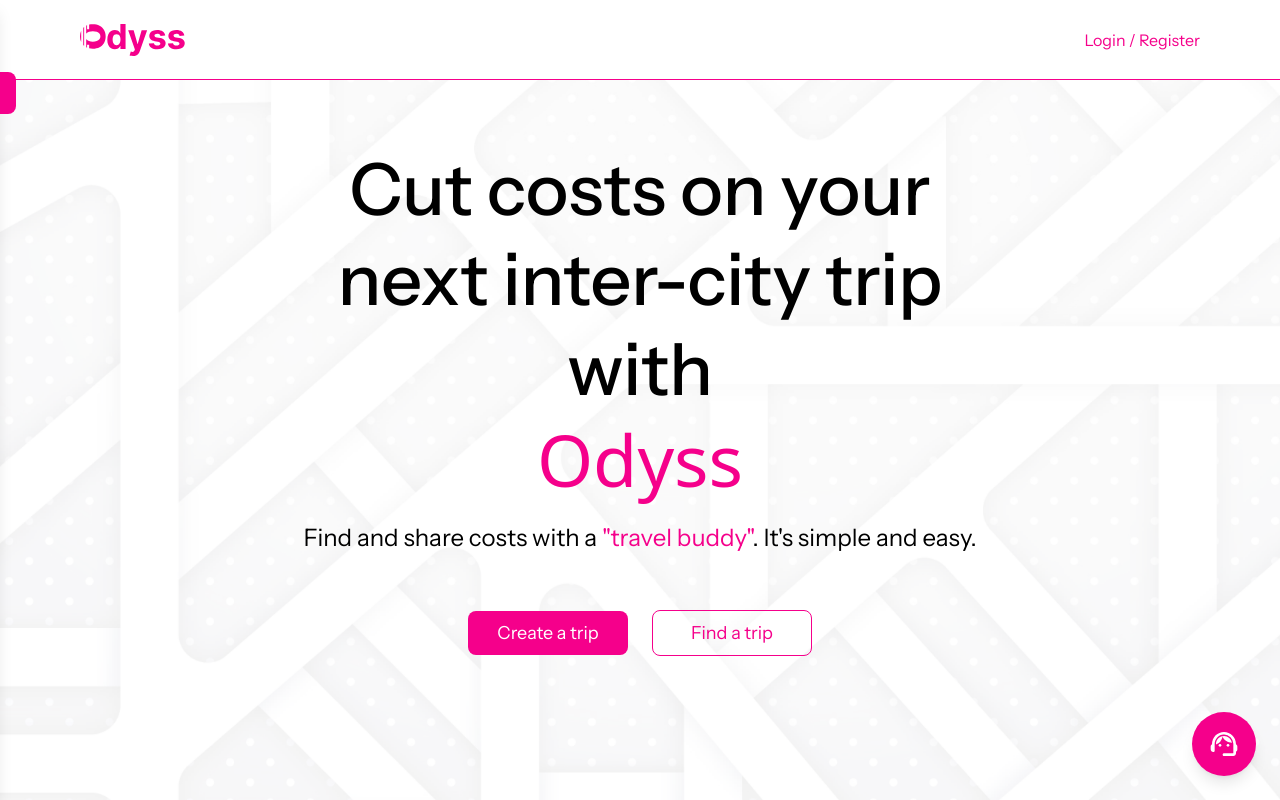
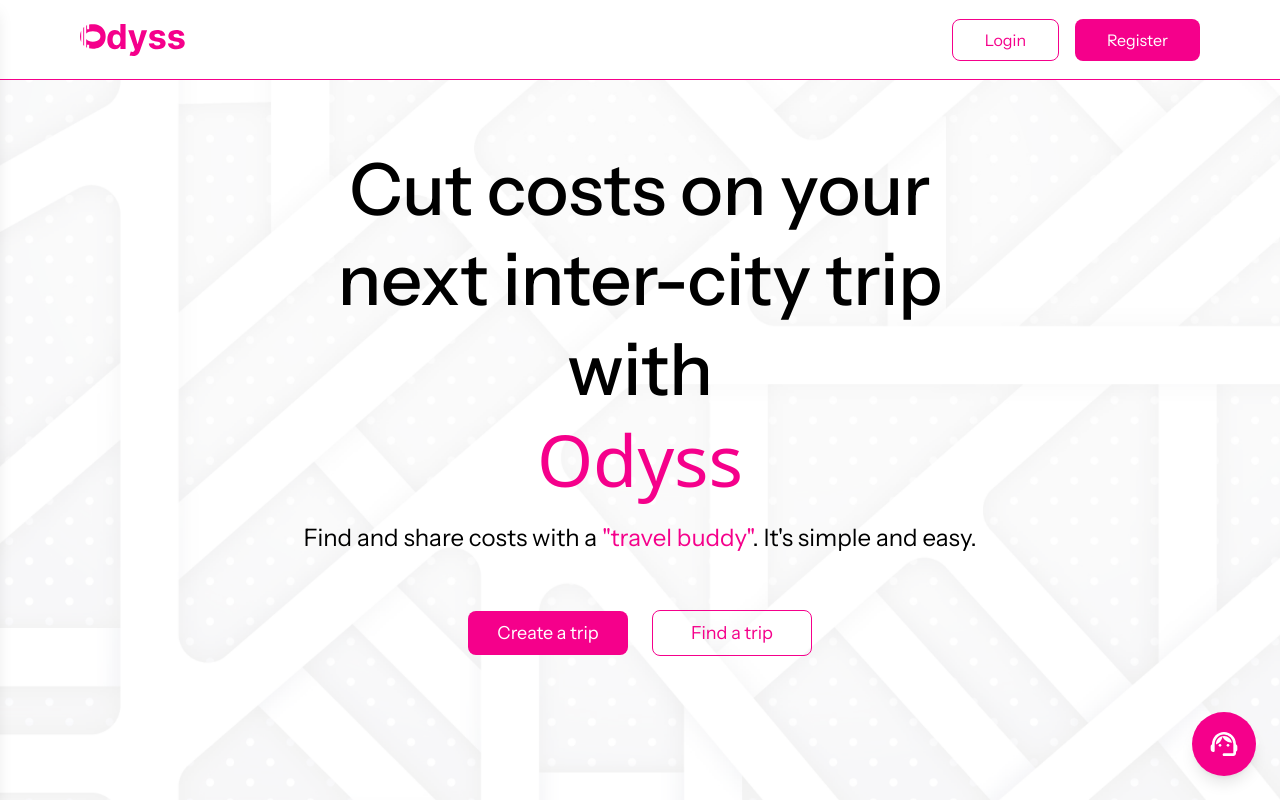
Before and after one commit to Cedar-81/odyss, a React (Vite) app: page / in a window 1280 px wide. Shown: the top 800 px of the page. Built offline with nearby package versions, Linux system fonts and the light colour scheme; a web font is replaced by a local one.

Commit message:
modified navbar

```diff
--- a/src/components/Navbar.tsx
+++ b/src/components/Navbar.tsx
@@ -69,12 +69,26 @@ function Navbar() {
               </button>
             </>
           ) : (
-            <button
-              onClick={() => dispatch(setShowAuth(true))}
-              className="text-brand hover:underline"
-            >
-              Login / Register
-            </button>
+            <div className="flex flex-col lg:flex-row gap-4">
+              <button
+                onClick={() => {
+                  dispatch(setShowAuth("signin"));
+                  setSidebarOpen(false);
+                }}
+                className="px-8 text-base py-2 rounded-lg cursor-pointer border border-brand text-brand"
+              >
+                Login
+              </button>
+              <button
+                onClick={() => {
+                  dispatch(setShowAuth("signup"));
+                  setSidebarOpen(false);
+                }}
+                className="px-8 text-base py-2 rounded-lg cursor-pointer bg-brand text-white"
+              >
+                Register
+              </button>
+            </div>
           )}
         </div>
 
@@ -156,7 +170,7 @@ function Navbar() {
               </button>
             </>
           ) : (
-            <div className="flex flex-col lg:flex-row gap-4">
+            <div className="flex flex-col lg:hidden gap-4">
               <button
                 onClick={() => {
                   dispatch(setShowAuth("signin"));
```
